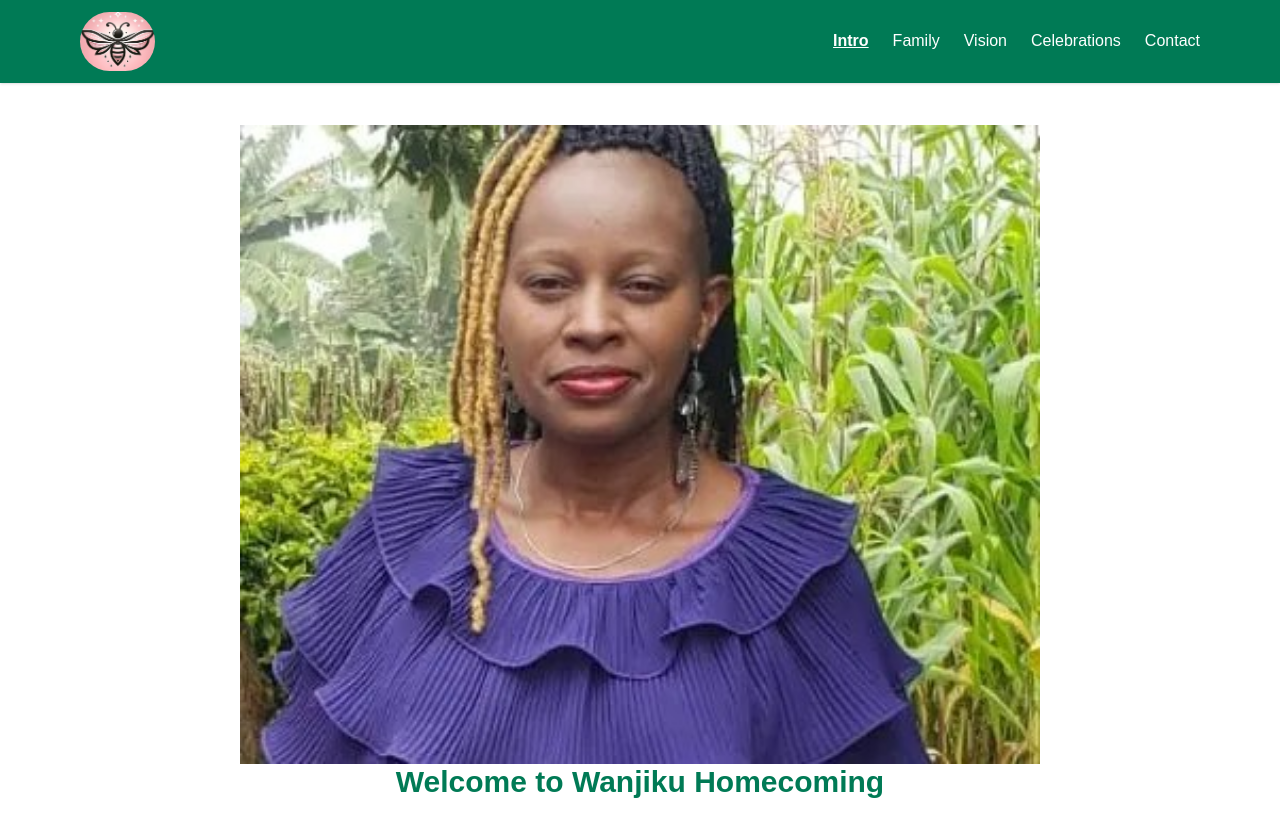
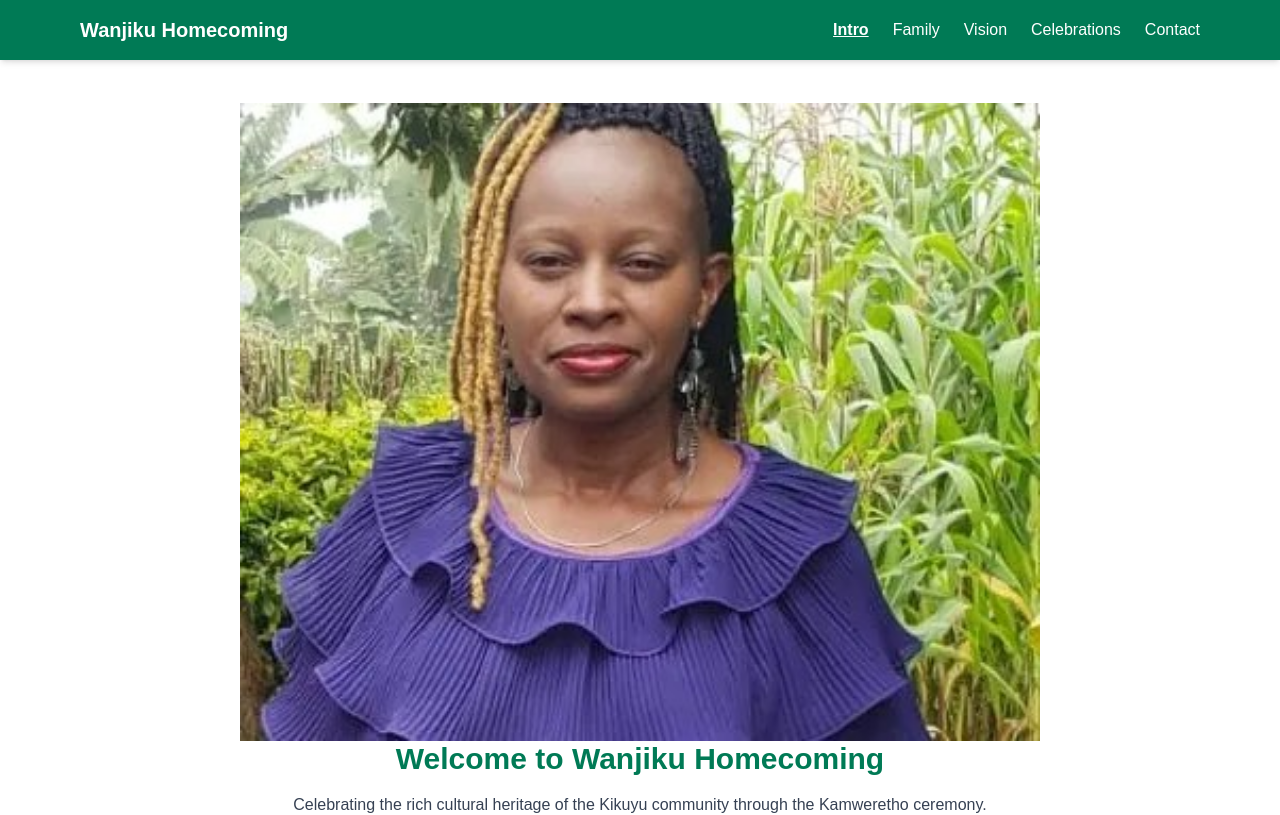
Before and after one commit to JKananda-code/wa-homecoming, a Next.js app: page / in a window 1280 px wide. Shown: the top 815 px of the page. Built offline with nearby package versions, Linux system fonts and the light colour scheme.

Commit message:
commit 18-07 6.00pm after adding Phone menu

```diff
--- a/app/components/Navbar.tsx
+++ b/app/components/Navbar.tsx
@@ -1,6 +1,7 @@
 'use client';
 import React from 'react'
-import Image from 'next/image';
+import {useState} from 'react';
+import {FiMenu, FiX} from 'react-icons/fi';
 import Link from 'next/link';
 import { usePathname } from 'next/navigation';
 
@@ -14,22 +15,20 @@ const navItems = [
 
 export default function Navbar() {
   const pathname = usePathname();
+ const [menuOpen, setMenuOpen] = useState(false);
 
- return (
-    <nav className="bg-emerald-700 text-white shadow">
-      <div className="max-w-6xl mx-auto px-4 py-3 flex justify-between items-center">
-        <Link href="/" className="flex items-center">
-          <Image
-            src="/wa-logo.jpg"
-            alt="Logo"
-            width={75}
-            height={75}
-            className="rounded-full mr-2"
-          />
-        </Link>
-        <div className="font-bold text-sm mr-3">
-        </div>
-        <ul className="flex space-x-6">
+  return (
+    <header className="bg-emerald-700 text-white shadow-md sticky top-0 z-50">
+      <div className="max-w-6xl mx-auto px-4 py-4 flex items-center justify-between">
+        <span className="text-xl font-bold">Wanjiku Homecoming</span>
+        <button
+          className="md:hidden text-2xl"
+          onClick={() => setMenuOpen((prev) => !prev)}
+          aria-label="Toggle Menu"
+        >
+          {menuOpen ? <FiX /> : <FiMenu />}
+        </button>
+        <ul className="hidden md:flex space-x-6">
           {navItems.map((item) => (
             <li key={item.name}>
               <Link
@@ -44,6 +43,25 @@ export default function Navbar() {
           ))}
         </ul>
       </div>
-    </nav>
-  )
+
+      {/* Mobile Dropdown */}
+      {menuOpen && (
+        <ul className="md:hidden px-6 pb-4 space-y-3 bg-emerald-700">
+          {navItems.map((item) => (
+            <li key={item.name}>
+              <Link
+                href={item.path}
+                className={`block py-2 ${
+                  pathname === item.path ? 'underline font-semibold' : ''
+                }`}
+                onClick={() => setMenuOpen(false)}
+              >
+                {item.name}
+              </Link>
+            </li>
+          ))}
+        </ul>
+      )}
+    </header>
+  );
 }
```
